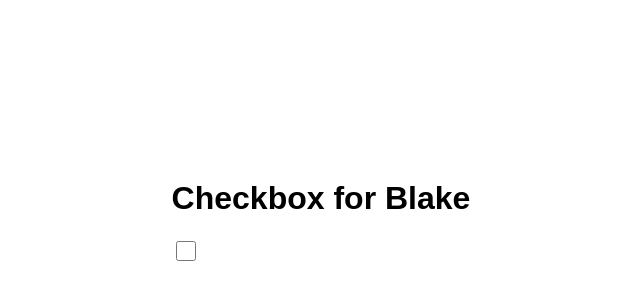
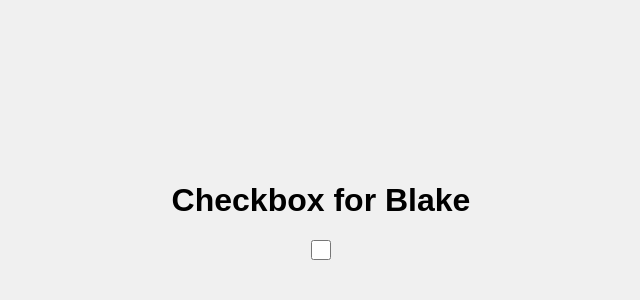
Before and after one commit to vifrank/vifrank.github.io, a plain HTML site: page index.html in a window 1280 px wide. Shown: the part 196-496 px from the top of the page, without its empty margins (319-959 px from the left). Drawn offline with Linux system fonts and the light colour scheme.

Commit message:
Update index.html
Attempt to center the checkbox and color the background a bit darker so it stands out better.

```diff
--- a/index.html
+++ b/index.html
@@ -8,10 +8,15 @@
             align-items: center;
             height: 100vh;
             font-family: Arial, sans-serif;
+            background-color: #f0f0f0; /* a light grey background to make the checkbox stand out */
+        }
+        div {
+            text-align: center; /* to center the checkbox and header within the div */
         }
         #checkbox {
             width: 20px;
             height: 20px;
+            margin: auto; /* to center the checkbox within the div */
         }
     </style>
 </head>
```
